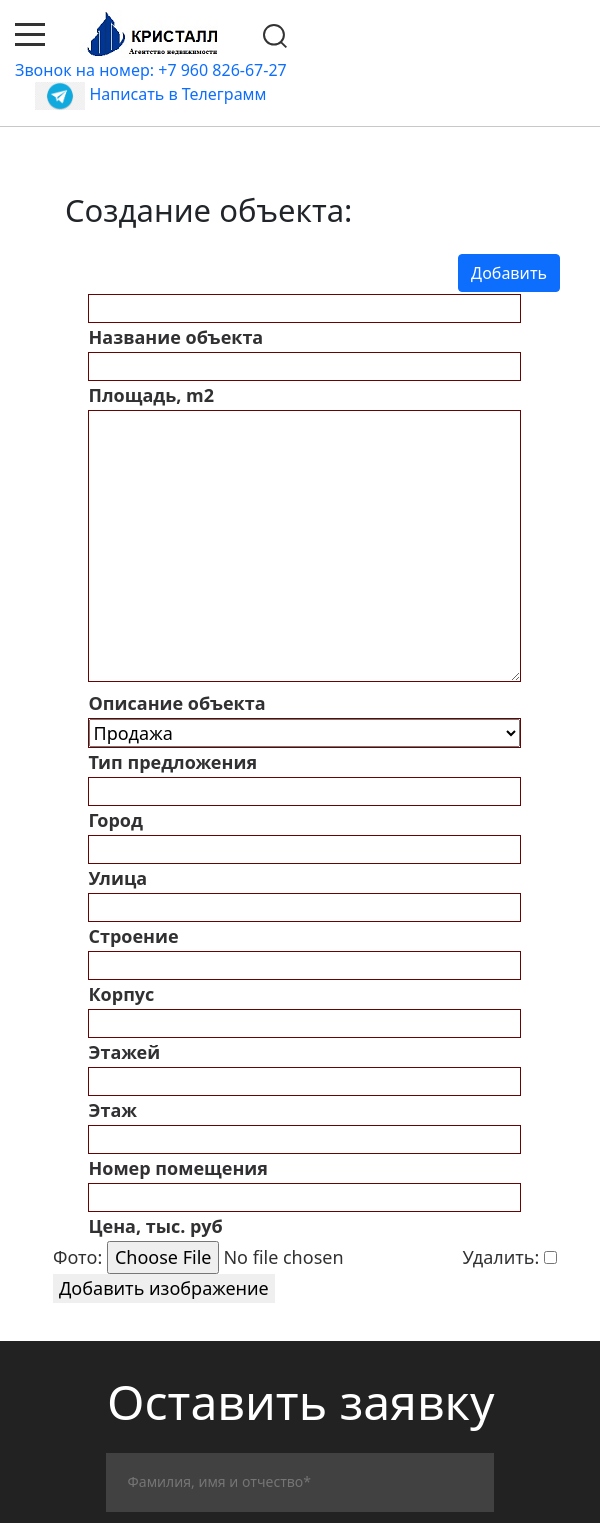
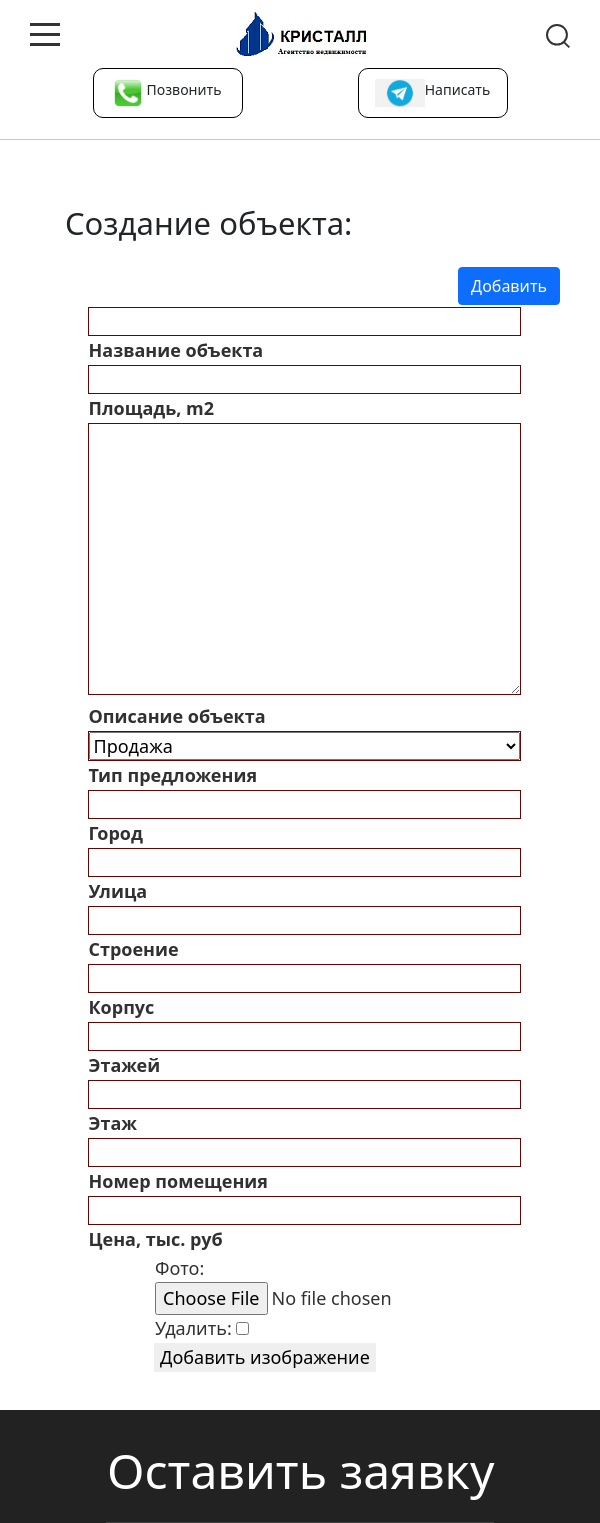
Before and after one commit to SergSukh/kr_eastete, a Django app: page /create/ in a window 600 px wide. Shown: the top 1523 px of the page. Run offline with Django 4.2, Linux system fonts and the light colour scheme; the visitor is signed in with stand-in values (Sample User, id 1); data that the repository does not hold is empty; some libraries are stand-ins or nearby versions.

Commit message:
fix same problems in adaptive

```diff
--- a/kristall/static/css/style.css
+++ b/kristall/static/css/style.css
@@ -116,12 +116,35 @@ input, textarea {
   flex-flow: row nowrap;
   align-items: center;
   justify-content: space-between;
+  margin-top: 5px;
 }
 
 .menu-second-item {
+  display: flex;
+  flex-direction: row;
+  width: 280px;
+  height: 50px;
+  border: 1px solid black;
+  border-radius: 10px;
+  padding: 10px 10px;
+  color: var(--color);
+  background-color: rgba(0,0,0,0);
+  transition-property: color, background-color;
+  transition-timing-function: ease;
+  transition-duration: 1s;
   margin: auto;
+  justify-content: center;
+}
+.menu-second-item-comment {
+  margin-left: 5px;
 }
 
+.menu-second-item:active {
+  transform: translateY(-5px);
+  background-color: var(--color-grey-hover);
+  color: #E5E5E5;
+  cursor: default;
+}
 .header__link-img {
   max-width: 40px;
 }
@@ -835,7 +858,30 @@ input, textarea {
   margin: 15px;
 }
 
+.unit-images {
+  display: flex;
+  flex-wrap: wrap;
+  justify-content: space-between;
+  margin-top: 30px;
+}
+
+.unit-image {
+  flex: calc(100% / 3 - 48px);
+  max-width: 500px;
+}
+
 @media (min-width:769px) and (max-width: 1080px) {
+  .unit-image {
+    flex: calc(100% / 2 - 2px);
+    max-width: 500px;
+    max-height: 500px;
+    margin: 1px;
+  }
+  .main-content-unit-img {
+    max-width: 500px;
+    max-height: 500px;
+    min-height: 350px;
+  }
   .container {
     max-width: 954px;
   }
@@ -898,6 +944,17 @@ input, textarea {
 }
 
 @media (min-width:451px) and (max-width:940px) {
+  .unit-image {
+    flex: calc(100% / 2 - 2px);
+    max-width: 390px;
+    max-height: 390px;
+    margin: 1px;
+  }
+  .main-content-unit-img {
+    max-width: 390px;
+    max-height: 390px;
+    min-height: 300px;
+  }
   .footer__item:nth-child(2) {
     margin-bottom: 50px;
   }
@@ -1077,6 +1145,17 @@ input, textarea {
   .section-aboutus__item-advantage:not(:nth-child(2)) {
     margin-bottom: 30px;
   }
+  .unit-image {
+    flex: calc(100% / 2 - 2px);
+    max-width: 300px;
+    max-height: 300px;
+    margin: 1px;
+  }
+  .main-content-unit-img {
+    max-width: 300px;
+    max-height: 300px;
+    min-height: 250px;
+  }
 }
 
 @media (min-width:451px) and (max-width:700px) {
@@ -1087,6 +1166,13 @@ input, textarea {
   .section-questions__question-icon {
     min-width: 46px;
     min-height: 46px;
+  }
+  .menu-second-item {
+    width: 150px;
+    font-size: 14px;
+  }
+  .menu-second-item-comment {
+    display: none;
   }
 }
 
@@ -1154,6 +1240,10 @@ input, textarea {
   .footer__logo-link {
     margin-bottom: 14px;
   }
+  .menu-second {
+    font-size: small;
+    padding: 5px;
+  }
 }
 
 @media (min-width:451px) and (max-width:1080px) {
@@ -1172,6 +1262,10 @@ input, textarea {
   .footer__btn {
     padding: 21.4px 37px 18px;
   }
+  .menu-second {
+    padding: 5px;
+  }
+
 }
 
 @media (max-width: 1080px) {
@@ -1179,13 +1273,13 @@ input, textarea {
     display: block;
   }
 
+  .menu-second {
+    padding: 5px;
+  }
   .header__nav {
     display: none;
   }
 
-  .menu-second {
-    flex-direction: column;
-  }
   .section-how__item-result {
     flex: 0 0 calc(50% - 25px);
   }
--- a/kristall/templates/includes/header.html
+++ b/kristall/templates/includes/header.html
@@ -1,8 +1,8 @@
 {% load static %}
 <header class="header">
   <div class="container header__container">
-    <ul class="menu-floors">
-      <li class="menu-first">
+    <ul class="menu-floors container">
+      <li class="menu-first header__container">
         <div class="menu">
           <button class="header__btn dropdown">
             <svg class="header__icon header__menu" width="30" height="24" viewBox="0 0 30 24" fill="none" xmlns="http://www.w3.org/2000/svg"  data-bs-toggle="dropdown" role="button">
@@ -89,10 +89,15 @@
         </div>
       </li>
       <li class="menu-second">
-        <a class="menu-second-item" href="tel:+79608266727">Звонок на номер: +7 960 826-67-27</a>
+        <a class="menu-second-item" type="button" href="tel:+79608266727">
+          <img style="max-width: 30px; margin-right: 5px;" class="header__link-img" src="{% static 'img/phone.png' %}" alt="link2phone">
+          Позвонить
+          <p class="menu-second-item-comment"> +7 960 826-67-27</p>
+        </a>
         <a class="menu-second-item" href="https://t.me/+79608266727">
           <img style="max-width: 50px;" class="header__link-img" src="{% static 'img/tgrm.png' %}" alt="link 2 telegram">
-          Написать в Телеграмм
+          Написать
+          <p class="menu-second-item-comment"> в Телеграмм</p>
         </a>
       </li>
     </ul>
--- a/kristall/units/models.py
+++ b/kristall/units/models.py
@@ -43,8 +43,8 @@ class Unit(models.Model):
     author = models.ForeignKey(
         User,
         on_delete=models.CASCADE,
-        related_name='survey',
-        verbose_name='Автор интервью'
+        related_name='units',
+        verbose_name='Автор'
     )
     name = models.CharField('Название объекта', max_length=50)
     square = models.FloatField('Площадь, m2')
--- a/kristall/users/admin.py
+++ b/kristall/users/admin.py
@@ -6,9 +6,9 @@ from .models import User
 @admin.register(User)
 class UserAdmin(admin.ModelAdmin):
     list_display = [
+        'username',
         'first_name',
         'last_name',
-        'username',
         'is_staff',
         'phone',
         'email'
```
Also changed, not shown: other parts of kristall/static/css/style.css (+29 -0 lines), kristall/templates/units/unit_detail.html (+6 -3 lines), kristall/media/units/1.jpg (added), kristall/media/units/13.jpg (added), kristall/media/units/15.jpg (added), kristall/media/units/15_tW9nMWj.jpg (added), kristall/media/units/2.jpg (added), kristall/media/units/3.jpg (added), kristall/media/units/4.jpg (added), kristall/media/units/5.jpg (added), kristall/static/img/phone.png (added), 6 other files.
